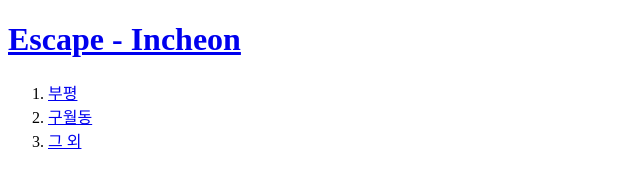
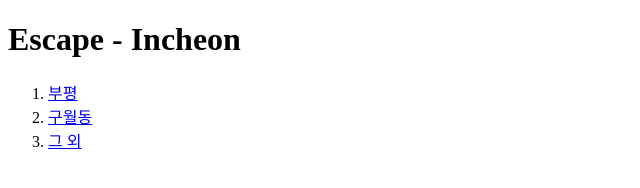
Before and after one commit to KimTae-seobp/Escape, a plain HTML site: page index.html in a window 1280 px wide. Shown: the whole page, without its empty margins (0-640 px from the left). Drawn offline with Linux system fonts and the light colour scheme.

Commit message:
Update index.html

```diff
--- a/index.html
+++ b/index.html
@@ -5,7 +5,7 @@
   <meta charset="utf-8">
 </head>
 <body>
-  <h1><a href="Escape.html">Escape - Incheon</a></h1>
+  <h1>Escape - Incheon</h1>
   <ol>
     <li><a href="부평.html">부평</a></li>
     <li><a href="구월동.html">구월동</a></li>
```
